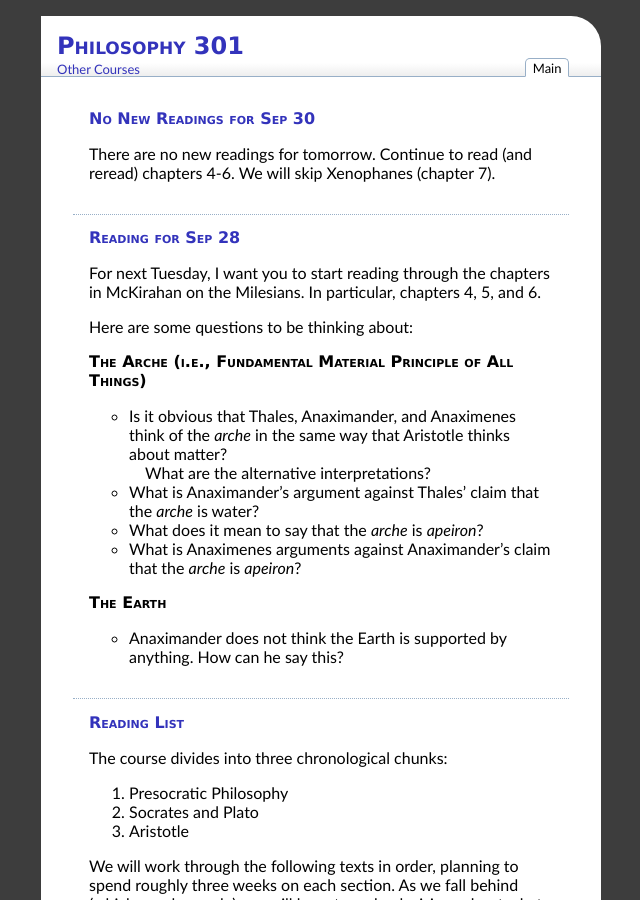
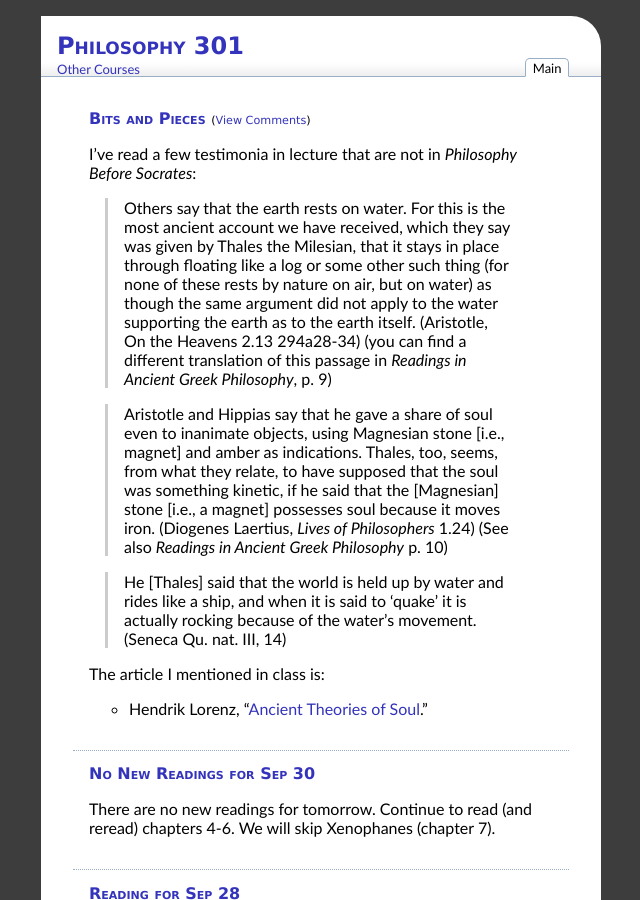
Before and after one commit to dsanson/dsanson.github.com, a Jekyll site: the page built from 301f2010/announcements.markdown, in a window 1280 px wide and 900 px high. Shown: the whole window, without its empty margins (319-959 px from the left). Built offline with Jekyll 4.4.1, drawn with Linux system fonts in a browser that asks for light colours; nearby versions of some CDN libraries; Markdown is read by kramdown in place of the engine named in the settings; comment, search, counter and statistics services are not loaded.

Commit message:
bits and pieces post to 301

```diff
--- /dev/null
+++ b/301f2010/_posts/2010-09-29-bits-and-pieces.markdown
@@ -0,0 +1,21 @@
+---
+title: Bits and Pieces
+date: 2010-09-29 20:12:06
+layout: phil301-post
+section: main
+comments: true
+published: true
+excerpt: I read a few testimonia in lecture that are not in *Philosophy Before Socrates*. Also, I mentioned in class an article on the history of the Greek concept of the *psyche*.
+---
+
+I've read a few testimonia in lecture that are not in *Philosophy Before Socrates*:
+
+> Others say that the earth rests on water. For this is the most ancient account we have received, which they say was given by Thales the Milesian, that it stays in place through floating like a log or some other such thing (for none of these rests by nature on air, but on water) as though the same argument did not apply to the water supporting the earth as to the earth itself. (Aristotle, On the Heavens 2.13 294a28-34) (you can find a different translation of this passage in *Readings in Ancient Greek Philosophy*, p. 9)
+
+> Aristotle and Hippias say that he gave a share of soul even to inanimate objects, using Magnesian stone [i.e., magnet] and amber as indications. Thales, too, seems, from what they relate, to have supposed that the soul was something kinetic, if he said that the [Magnesian] stone [i.e., a magnet] possesses soul because it moves iron. (Diogenes Laertius, *Lives of Philosophers* 1.24) (See also *Readings in Ancient Greek Philosophy* p. 10)
+
+> He [Thales] said that the world is held up by water and rides like a ship, and when it is said to 'quake' it is actually rocking because of the water's movement. (Seneca Qu. nat. III, 14)
+
+The article I mentioned in class is:
+
++   Hendrik Lorenz, "[Ancient Theories of Soul](http://plato.stanford.edu/entries/ancient-soul/)."
--- a/670f2010/discuss/_posts/2010-09-29-power-and-ability.markdown
+++ b/670f2010/discuss/_posts/2010-09-29-power-and-ability.markdown
@@ -1,7 +1,7 @@
 ---
 title: Power and Ability
 layout: phil670-post
-section: main
+section: discuss
 date: 2010-09-29 15:46:44
 published: true
 comments: true
```
